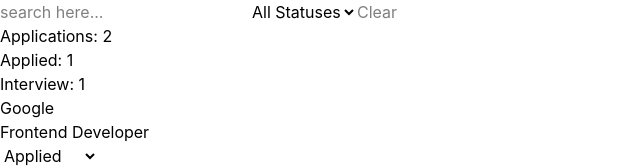
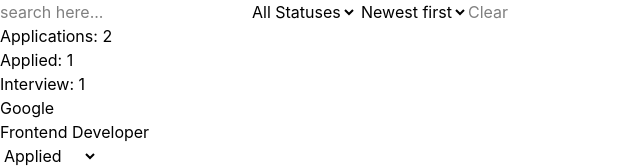
Before and after one commit to roshan-vyas-dev/job-application-tracker, a React (Vite) app: page / in a window 1280 px wide. Shown: the top 167 px of the page, without its empty margins (0-640 px from the left). Built offline with nearby package versions, Linux system fonts and the light colour scheme.

Commit message:
feat: add application date sorting

```diff
--- a/src/App.jsx
+++ b/src/App.jsx
@@ -3,6 +3,7 @@
 function App() {
   const [search, setSearch] = useState("");
   const [statusFilter, setStatusFilter] = useState("All");
+  const [sortOrder, setSortOrder] = useState("newest");
   const [applications, setApplications] = useState([
     {
       id: 1,
@@ -20,11 +21,18 @@
     },
   ]);
 
- const filteredApplications = applications.filter(
-  (application) =>
-    application.company.toLowerCase().includes(search.toLowerCase()) &&
-    (statusFilter === "All" || application.status === statusFilter)
-);
+const filteredApplications = applications
+  .filter(
+    (application) =>
+      application.company.toLowerCase().includes(search.toLowerCase()) &&
+      (statusFilter === "All" || application.status === statusFilter)
+  )
+  .sort((a, b) => {
+    const dateA = new Date(a.appliedDate);
+    const dateB = new Date(b.appliedDate);
+
+    return sortOrder === "newest" ? dateB - dateA : dateA - dateB;
+  });
 
   const handleDelete = (id) => {
     setApplications((currentApplications) =>
@@ -61,6 +69,16 @@
   <option value="Hired">Hired</option>
   <option value="Rejected">Rejected</option>
 </select>
+
+<select
+  value={sortOrder}
+  onChange={(e) => setSortOrder(e.target.value)}
+>
+  <option value="newest">Newest first</option>
+  <option value="oldest">Oldest first</option>
+</select>
+
+
       <button
         onClick={() => setSearch("")}
         disabled={!search}
```
